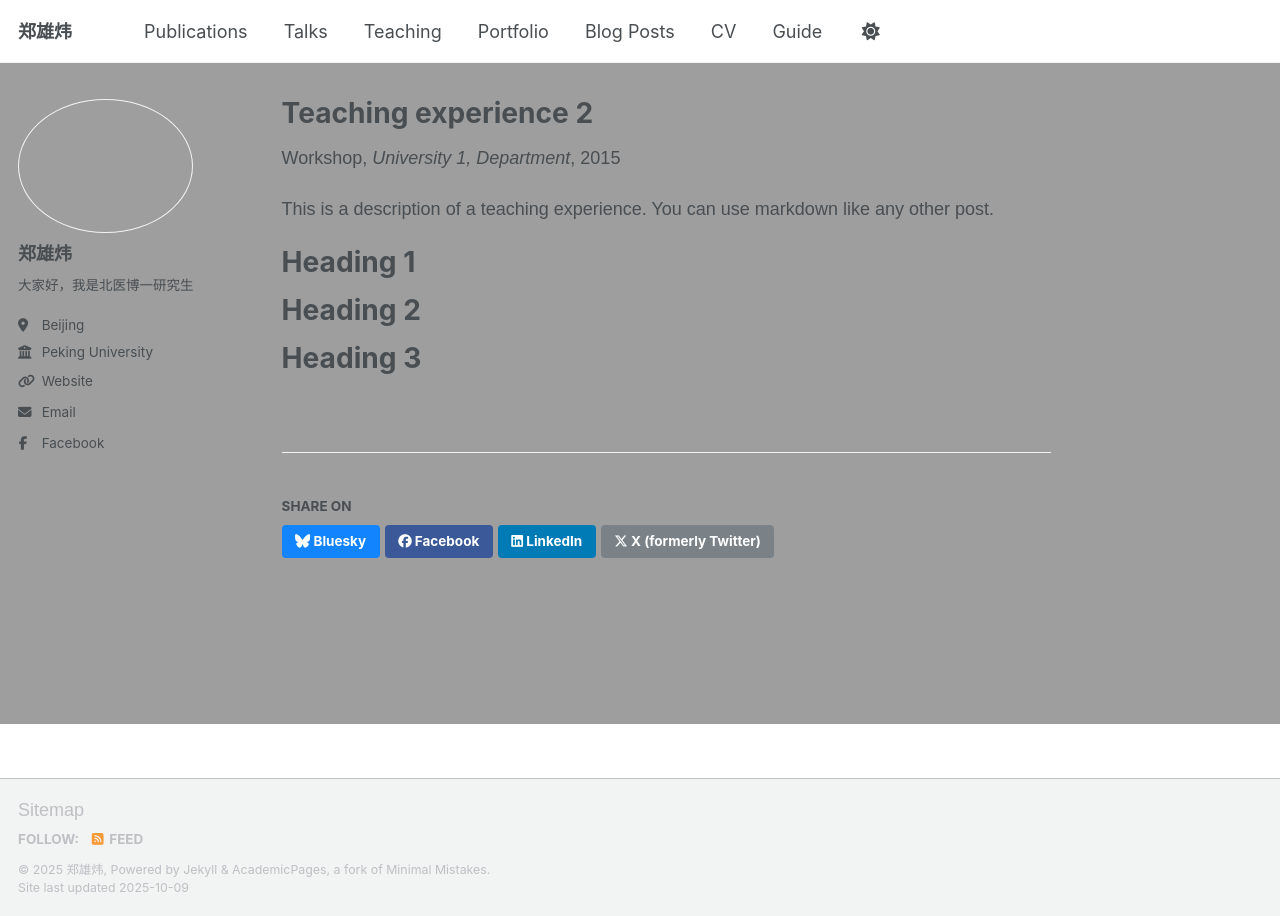
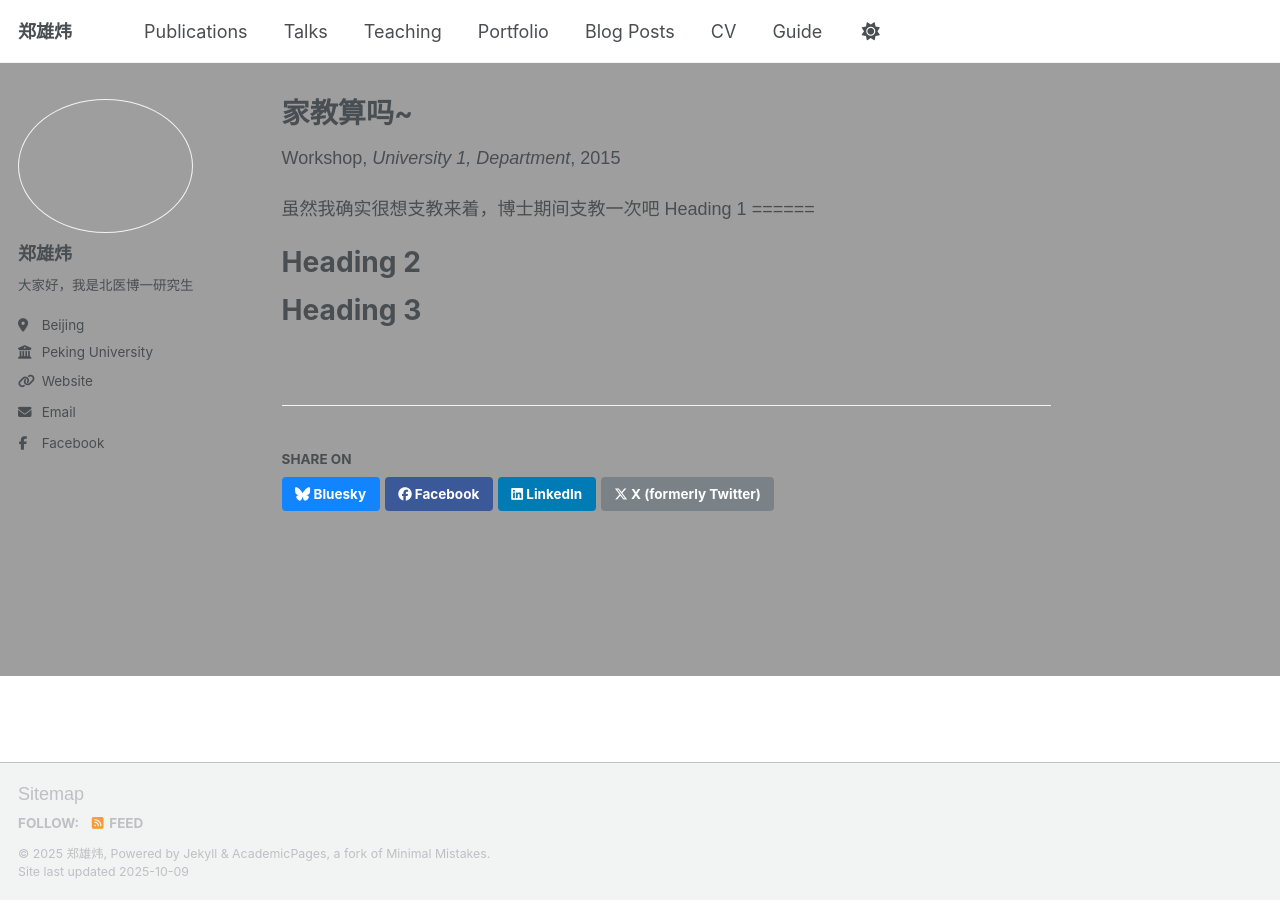
Before and after one commit to lrwynn714/lrwynn714.github.io, a Jekyll site: the page built from _teaching/2015-spring-teaching-2.md, in a window 1280 px wide. Built offline with Jekyll 4.4.1, drawn with Linux system fonts in a browser that asks for light colours; some web fonts are replaced; a script that is not in the unit is left out.

Commit message:
Update 2015-spring-teaching-2.md

```diff
--- a/_teaching/2015-spring-teaching-2.md
+++ b/_teaching/2015-spring-teaching-2.md
@@ -1,15 +1,14 @@
 ---
-title: "Teaching experience 2"
+title: "家教算吗~"
 collection: teaching
 type: "Workshop"
 permalink: /teaching/2015-spring-teaching-1
 venue: "University 1, Department"
 date: 2015-01-01
-location: "City, Country"
+location: ""
 ---
 
-This is a description of a teaching experience. You can use markdown like any other post.
-
+虽然我确实很想支教来着，博士期间支教一次吧
 Heading 1
 ======
 
```
